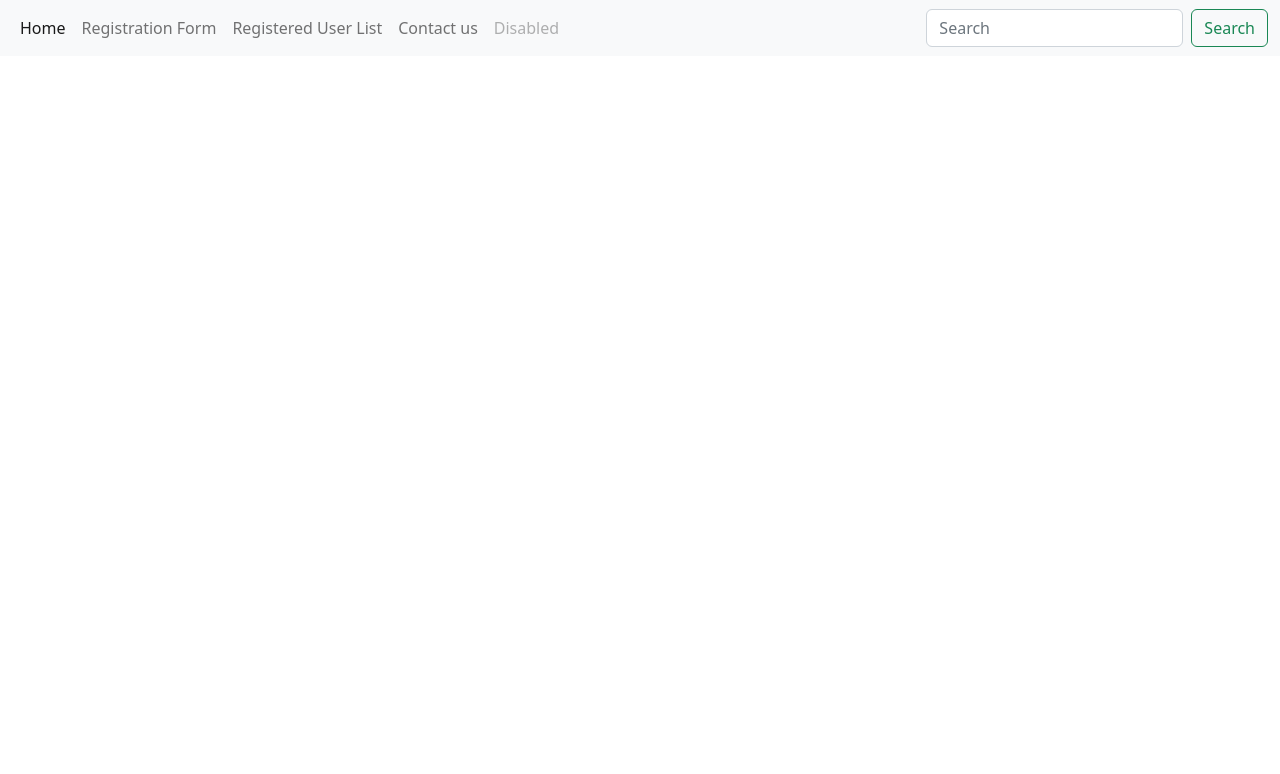
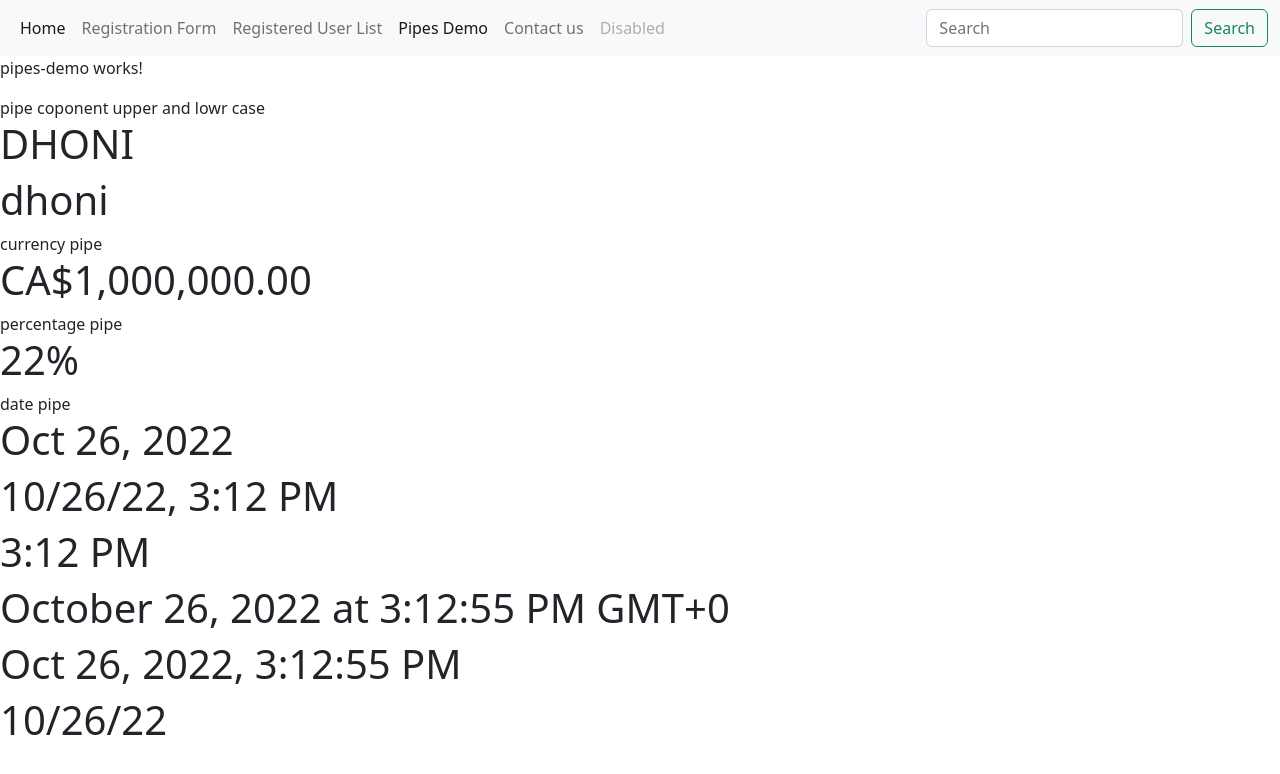
Before and after one commit to sfjbsnodefsd/jay-suchak, an Angular app in the folder AngularJS/hello-world-app/: page /pipes-demo in a window 1280 px wide. Before the commit this address led to /. Shown: the top 774 px of the page. Built offline with nearby package versions, Linux system fonts and the light colour scheme.

Commit message:
Pipe demo

```diff
--- a/AngularJS/hello-world-app/src/app/Components/nav-bar/nav-bar.component.html
+++ b/AngularJS/hello-world-app/src/app/Components/nav-bar/nav-bar.component.html
@@ -16,6 +16,9 @@
             <a class="nav-link" routerLink="/register-users" routerLinkActive="active" href="#">Registered User List</a>
           </li>
           <li class="nav-item">
+            <a class="nav-link" routerLink="/pipes-demo" routerLinkActive="active" href="#">Pipes Demo</a>
+          </li>
+          <li class="nav-item">
             <a class="nav-link" href="#">Contact us</a>
           </li>
 
--- a/AngularJS/hello-world-app/src/app/Components/nav-bar/nav-bar.component.ts
+++ b/AngularJS/hello-world-app/src/app/Components/nav-bar/nav-bar.component.ts
@@ -7,6 +7,7 @@ import { Component, OnInit } from '@angular/core';
 })
 export class NavBarComponent implements OnInit {
 
+
   constructor() { }
 
   ngOnInit(): void {
--- /dev/null
+++ b/AngularJS/hello-world-app/src/app/Components/pipes-demo/pipes-demo.component.html
@@ -0,0 +1,24 @@
+<p>pipes-demo works!</p>
+
+
+pipe coponent
+
+upper and lowr case
+<h1>{{batsman | uppercase}}</h1>
+<h1>{{batsman | lowercase}}</h1>
+
+currency pipe
+<h1>{{salary | currency:'CAD'}}</h1>
+
+
+percentage pipe
+<h1>{{mod | percent}}</h1>
+
+
+date pipe
+<h1>{{dateInfo | date}}</h1>
+<h1>{{dateInfo | date:'short'}}</h1>
+<h1>{{dateInfo | date: "shortTime"}}</h1>
+<h1>{{dateInfo | date: "long"}}</h1>
+<h1>{{dateInfo | date: "medium"}}</h1>
+<h1>{{dateInfo | date: "shortDate"}}</h1>
--- /dev/null
+++ b/AngularJS/hello-world-app/src/app/Components/pipes-demo/pipes-demo.component.ts
@@ -0,0 +1,21 @@
+import { Component, OnInit } from '@angular/core';
+
+@Component({
+  selector: 'app-pipes-demo',
+  templateUrl: './pipes-demo.component.html',
+  styleUrls: ['./pipes-demo.component.css']
+})
+export class PipesDemoComponent implements OnInit {
+  batsman="Dhoni"
+  age=40
+  salary=1000000
+  height=" 5\'11\" "
+  description="Less than thirty years before that enchanting Saturday night when Ravi Shastri’s voice rang through television sets all over India, when even the spunky and exuberant Indian youth showed more interest in an old-school CRT television at a local chai ki dukaan than the dance-floor at a pub, a pump-operator in Ranchi awaited the birth of his third child."
+  dateInfo=Date.now()
+  mod=22/100
+  constructor() { }
+
+  ngOnInit(): void {
+  }
+
+}
--- a/AngularJS/hello-world-app/src/app/app-routing.module.ts
+++ b/AngularJS/hello-world-app/src/app/app-routing.module.ts
@@ -1,10 +1,11 @@
 import { NgModule } from '@angular/core';
 import { RouterModule, Routes } from '@angular/router';
 import { HomeComponent } from './Components/home/home.component';
+import { PipesDemoComponent } from './Components/pipes-demo/pipes-demo.component';
 import { RegisteredUsersComponent } from './Components/registered-users/registered-users.component';
 import { UserFormsComponent } from './Components/user-forms/user-forms.component';
 
-const routes: Routes = [{path: "", component: HomeComponent}, {path: 'register', component: UserFormsComponent}, {path: 'register-users', component: RegisteredUsersComponent}];
+const routes: Routes = [{path: "", component: HomeComponent}, {path: 'register', component: UserFormsComponent}, {path: 'register-users', component: RegisteredUsersComponent}, {path:'pipes-demo', component:PipesDemoComponent}];
 
 @NgModule({
   imports: [RouterModule.forRoot(routes)],
--- a/AngularJS/hello-world-app/src/app/app.module.ts
+++ b/AngularJS/hello-world-app/src/app/app.module.ts
@@ -9,6 +9,7 @@ import { UserFormsComponent } from './Components/user-forms/user-forms.component
 import { NavBarComponent } from './Components/nav-bar/nav-bar.component';
 import { HomeComponent } from './Components/home/home.component';
 import { RegisteredUsersComponent } from './Components/registered-users/registered-users.component';
+import { PipesDemoComponent } from './Components/pipes-demo/pipes-demo.component';
 
 @NgModule({
   declarations: [
@@ -16,7 +17,8 @@ import { RegisteredUsersComponent } from './Components/registered-users/register
     UserFormsComponent,
     NavBarComponent,
     HomeComponent,
-    RegisteredUsersComponent
+    RegisteredUsersComponent,
+    PipesDemoComponent
   ],
   imports: [
     BrowserModule,
```
Also changed, not shown: AngularJS/hello-world-app/src/app/Components/pipes-demo/pipes-demo.component.css (added), 1 other file (tests, documents, lock files or other folders).
